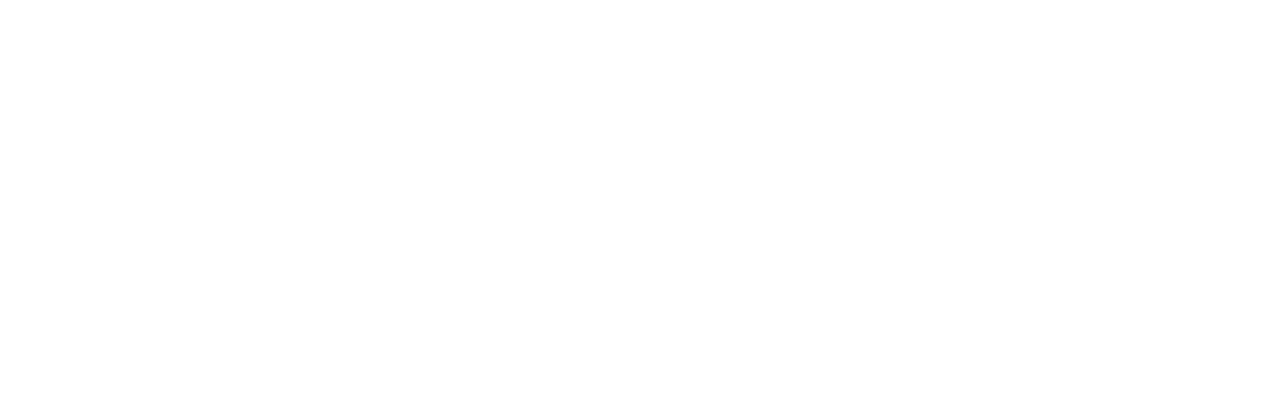
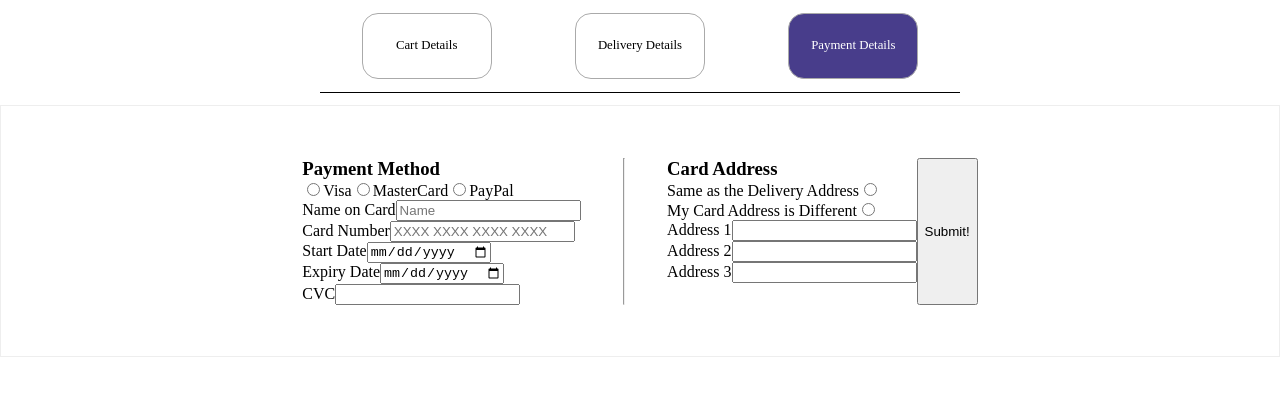
Before and after one commit to dauletalzhanov/foodie, a React (Vite) app in the folder react/: page /order/payment in a window 1280 px wide. Before the commit this address had no page. Shown: the top 396 px of the page. Built offline with nearby package versions, Linux system fonts and the light colour scheme.

Commit message:
payment react

```diff
--- a/react/src/App.jsx
+++ b/react/src/App.jsx
@@ -5,6 +5,7 @@
 import Shop from './Pages/Shop';
 import Order from './Pages/Order';
 import OrderAddress from './Pages/OrderAddress';
+import OrderPayment from './Pages/OrderPayment'
 import NoPage from './Pages/NoPage';
 import Faberge from './Pages/Faberge';
 
@@ -33,6 +34,10 @@
     element: <OrderAddress />
   },
   {
+    path: "/order/payment",
+    element: <OrderPayment />
+  },
+  {
     path: "/order/trophy_wife",
     element: <Faberge />
   }
--- /dev/null
+++ b/react/src/Pages/OrderPayment.jsx
@@ -0,0 +1,113 @@
+import { useEffect } from "react"
+
+import OrderHeader from "../OrderHeader"
+import { Helmet } from "react-helmet"
+
+import "./orderPayment.css"
+
+export default function OrderAddress(){
+	useEffect(()=>{
+		console.log("hello")
+	}, [])
+
+
+	return(<>
+		<OrderHeader id={"2"}/>
+
+		<form method="POST" className="payment-form" >
+			<div className="order-method">
+				<h3>Payment Method</h3>
+
+				<div className="order-payment-method">
+					<div>
+						<input type="radio" name="payment_type" value="visa" id="visa_card" />
+						<label htmlFor="visa_card">Visa</label>
+					</div>
+
+
+					<div>
+						<input type="radio" name="payment_type" value="mastercard" id="master_card" />
+						<label htmlFor="master_card">MasterCard</label>
+					</div>
+
+					<div>
+						<input type="radio" name="payment_type" value="paypal" id="paypal" />
+						<label htmlFor="paypal">PayPal</label>
+					</div>
+				</div>
+
+				<div>
+					<label htmlFor="order-name-on-card">Name on Card</label>
+					<input type="text" name="name_on_card" id="order-name-on-card" placeholder="Name" />
+				</div>
+
+				<div>
+					<label htmlFor="order-card_number-on-card">Card Number</label>
+					<input
+						type="tel"
+						name="card_number"
+						id="order-card_number-on-card"
+						maxLength="16"
+						placeholder="XXXX XXXX XXXX XXXX"
+					/>
+				</div>
+
+				<div>
+					<label htmlFor="start_date">Start Date</label>
+					<input type="date" name="start_date" id="start_date" required />
+				</div>
+
+				<div>
+					<label htmlFor="end_date">Expiry Date</label>
+					<input type="date" name="end_date" id="end_date" required />
+				</div>
+
+				<div>
+					<label htmlFor="cvc_number">CVC</label>
+					<input type="tel" name="cvc_number" id="cvc_number" maxLength={3} minLength={3} />
+				</div>
+
+			</div>
+
+			<hr />
+
+			<div>
+				<div className="">
+					<h3>Card Address</h3>
+
+					<div >
+						<label htmlFor="delivery_address">Same as the Delivery Address</label>
+						<input type="radio" name="delivery_address" id="delivery_address" />
+					</div>
+
+					<div >
+						<label htmlFor="delivery_address">My Card Address is Different</label>
+						<input type="radio" name="delivery_address" id="delivery_address" />
+					</div>
+				</div>
+
+				<div>
+					<label htmlFor="">Address 1</label>
+					<input type="text" name="" id="" />
+				</div>
+
+				<div>
+					<label htmlFor="">Address 2</label>
+					<input type="text" name="" id="" />
+				</div>
+
+				<div>
+					<label htmlFor="">Address 3</label>
+					<input type="text" name="" id="" />
+				</div>
+
+			</div>
+
+			<button type="submit">Submit!</button>
+		</form>
+
+		<Helmet>
+			<title>Order Payment</title>
+		</Helmet>
+	</>)
+}
--- /dev/null
+++ b/react/src/Pages/orderPayment.css
@@ -0,0 +1,16 @@
+.payment-form {
+	display: flex;
+	justify-content: center;
+
+	border: 1px solid #eeeeee;
+
+	padding: 4vw;
+}
+
+.order-payment-method {
+	display: flex;
+}
+
+h3 {
+	margin: 0;
+}
```
Also changed, not shown: react/public/robots.txt (added), 2 other files (tests, documents, lock files or other folders).
